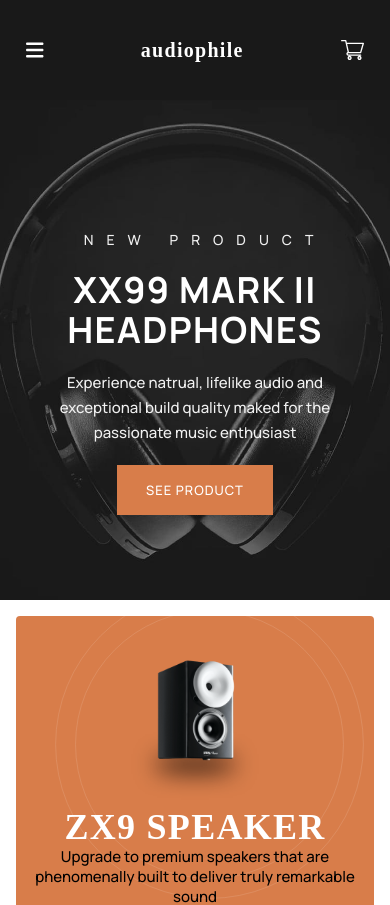
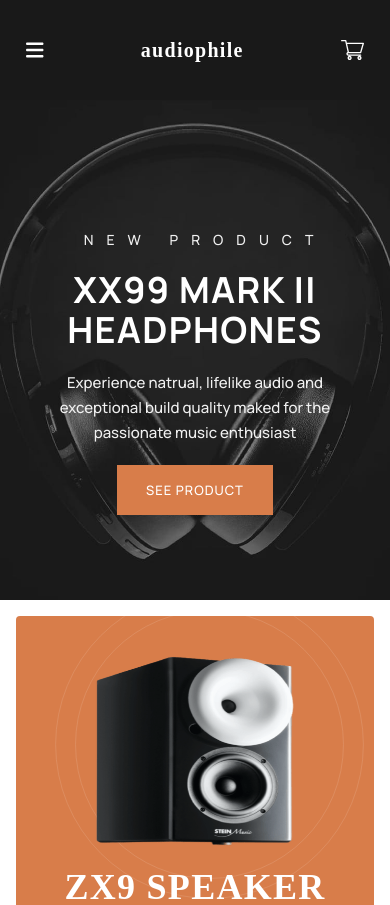
Before and after one commit to BilalHassen/audiophile-web-site, a React (Vite) app: page / in a window 390 px wide. Shown: the top 905 px of the page. Built offline with nearby package versions, Linux system fonts and the light colour scheme; a web font is replaced by a local one.

Commit message:
change the pspeaker image to the mobile image

```diff
--- a/src/Components/MidContent/MidContent.jsx
+++ b/src/Components/MidContent/MidContent.jsx
@@ -1,5 +1,5 @@
 import cirlces from "../../assets/home/desktop/pattern-circles.svg";
-import speakers from "../../assets/shared/desktop/image-category-thumbnail-speakers.png";
+import speakers from "../../assets/home/mobile/image-speaker-zx9.png";
 import "./MidContent.scss";
 export default function MidContent() {
   return (
--- a/src/Components/MidContent/MidContent.scss
+++ b/src/Components/MidContent/MidContent.scss
@@ -13,13 +13,14 @@
     flex-direction: column;
     align-items: center;
     text-align: center;
+    gap: 1rem;
     padding: 1.6rem;
     padding-top: 4rem;
     padding-bottom: 10rem;
   }
 
   &__image-wrapper {
-    height: fit-content;
+    height: auto;
   }
 
   &__title {
@@ -30,7 +31,8 @@
   }
 
   &__speaker {
-    width: 150px;
-    height: 150px;
+    width: 200px;
+    height: 200px;
+    padding-bottom: 1rem;
   }
 }
```
